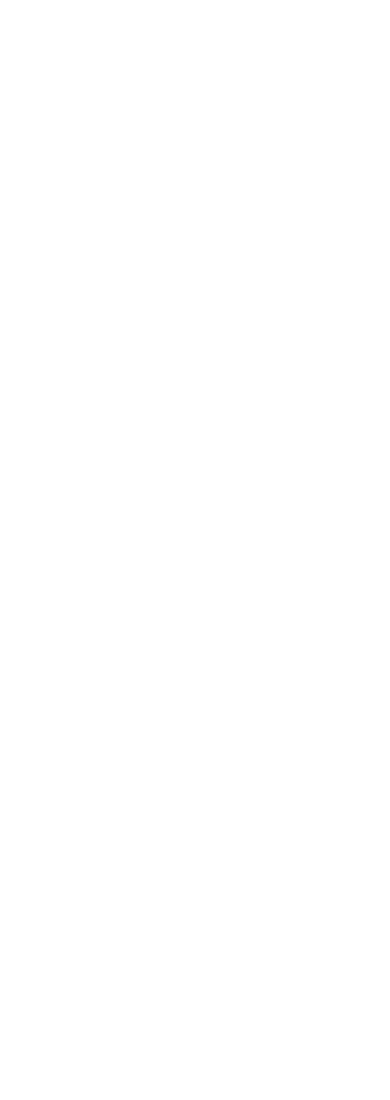
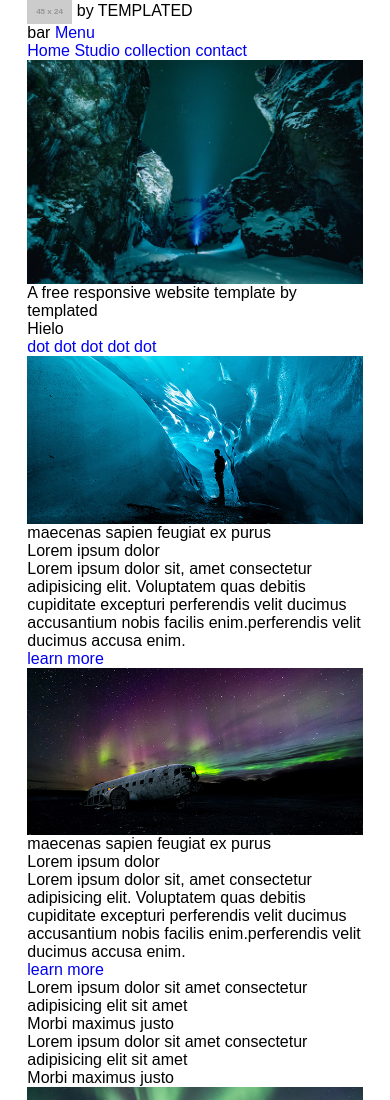
Before and after one commit to shilpajith1994/Hielo-Template, a plain HTML site: page index.html in a window 390 px wide. Shown: the top 1100 px of the page. Before the commit the page ends 844 px from the top, so only its background shows below. Drawn offline with Linux system fonts and the light colour scheme; placeholder pictures from the web are drawn by us.

Commit message:
structure added

```diff
--- a/index.html
+++ b/index.html
@@ -4,7 +4,7 @@
 
 <head>
   <meta charset="utf-8">
-  <title>Client</title>
+  <title>Hielo | Home</title>
   <!-- View-port Basics: http://mzl.la/VYREaP -->
   <!-- This meta tag is used for mobile device to display the page without any zooming,
        so how much the device is able to fit on the screen is what's shown initially.
@@ -24,18 +24,146 @@
   <div class="container">
     <!--header section start-->
     <header>
+      <div class="wrapper">
+        <h1>
+          <a href="index.html" title="Hielo logo">
+           <img src="https://via.placeholder.com/45x24" alt="Hielo logo">
+         </a>
+         <span>by TEMPLATED</span>
+        </h1>
 
-    </header>
+        <div class="hamburger">
+              <span class="bar">bar</span>
+             <a href="#FIXME" title="menu">Menu</a>
+        </div>
+        <nav>
+          <ul class="menu-items">
+              <li>
+               <a href="#FIXME" title="Home">Home</a>
+             </li>
+             <li>
+               <a href="#FIXME" title="Studio">Studio</a>
+            </li>
+             <li>
+               <a href="#FIXME" title="collection">collection</a>
+            </li>
+             <li>
+               <a href="#FIXME" title="contact">contact</a>
+            </li>
+        </ul>
+      </nav>
+   </div>
+</header>
     <!--header section start-->
     <!--main section start-->
     <main>
+      <section class="banner">
+        <div class="wrapper">
+          <ul>
+             <li>
+                <img src="assets/images/slide01.jpg" alt="scenery">
+                <div class="headlines">
+                <span>A free responsive website template by <span class="templated">templated</span></span>
+                <h2>Hielo</h2>
+               </div>
+             </li>
+           </ul>
+          <ul class="slidergroup">
+            <li><a href="#FIXME" title="dot" class="dot">dot</a></li>
+            <li><a href="#FIXME" title="dot" class="dot">dot</a></li>
+            <li><a href="#FIXME" title="dot" class="dot">dot</a></li>
+            <li><a href="#FIXME" title="dot" class="dot">dot</a></li>
+            <li><a href="#FIXME" title="dot" class="dot">dot</a></li>
+          </ul>
+        </div>
+        </div>
+      </section>
+
+      <div class="features">
+        <div class="wrapper">
+          <ul class="feature-row">
+            <li>
+                <img src="assets/images/pic02.jpg" alt="image 1">
+                <span>maecenas sapien feugiat ex purus</span>
+                <h3>Lorem ipsum dolor</h3>
+                <p>Lorem ipsum dolor sit, amet consectetur adipisicing elit. Voluptatem quas debitis cupiditate excepturi  perferendis velit ducimus accusantium nobis facilis enim.perferendis velit ducimus accusa enim.
+                </p>
+                <div class="learn-btn">
+                <a href="#FIXME" title="learn more" class="learnmore">learn more</a>
+              </div>
+            </li>
+            <li>
+              <img src="assets/images/pic03.jpg" alt="image 2">
+              <span>maecenas sapien feugiat ex purus</span>
+              <h3>Lorem ipsum dolor</h3>
+              <p>Lorem ipsum dolor sit, amet consectetur adipisicing elit. Voluptatem quas debitis cupiditate excepturi  perferendis velit ducimus accusantium nobis facilis enim.perferendis velit ducimus accusa enim.
+              </p>
+              <div class="learn-btn">
+              <a href="#FIXME" title="learn more" class="learnmore">learn more</a>
+            </div>
+          </li>
+          </ul>
+        </div>
+      </div>
+
+      <section class="morbi">
+        <div class="wrapper">
+          <span>Lorem ipsum dolor sit amet consectetur adipisicing elit sit amet</span>
+          <h3>Morbi maximus justo</h3>
+        </div>
+      </section>
+
+      <section class="gallery">
+        <div class="wrapper">
+          <span>Lorem ipsum dolor sit amet consectetur adipisicing elit sit amet</span>
+          <h3>Morbi maximus justo</h3>
+         <ul class="image-container">
+            <li>
+              <a href="#FIXME" title="Scenary">
+               <img src="assets/images/pic01.jpg" alt="scenary 1">
+             </a>
+           </li>
+           <li>
+             <a href="#FIXME" title="Scenary">
+              <img src="assets/images/pic02.jpg" alt="scenary 2">
+             </a>
+          </li>
+           <li>
+            <a href="#FIXME" title="Scenary">
+             <img src="assets/images/pic03.jpg" alt="scenary 3">
+            </a>
+          </li>
+         <li>
+          <a href="#FIXME" title="Scenary">
+           <img src="assets/images/pic04.jpg" alt="scenary 4">
+          </a>
+         </li>
+     </ul>
+        </div>
+      </section>
 
     </main>
     <!--main section end-->
 
     <!--footer section start-->
     <footer>
-
+      <div class="wrapper">
+        <ul class="social-links">
+          <li>
+            <a href="#FIXME" title="twitter" class="twitter" target="_blank" rel="nofollow noreferrer">twitter</a>
+          </li>
+          <li>
+            <a href="#FIXME" title="facebook" class="facebook" target="_blank" rel="nofollow noreferrer">facebook</a>
+          </li>
+          <li>
+            <a href="#FIXME" title="instagram" class="instagram" target="_blank" rel="nofollow noreferrer">instagram</a>
+          </li>
+          <li>
+            <a href="#FIXME" title="mail" class="mail" target="_blank" rel="nofollow noreferrer">mail</a>
+          </li>
+        </ul>
+        <span>&copy; untitled.All rights reserved</span>
+      </div>
     </footer>
     <!--footer section end-->
 
```
